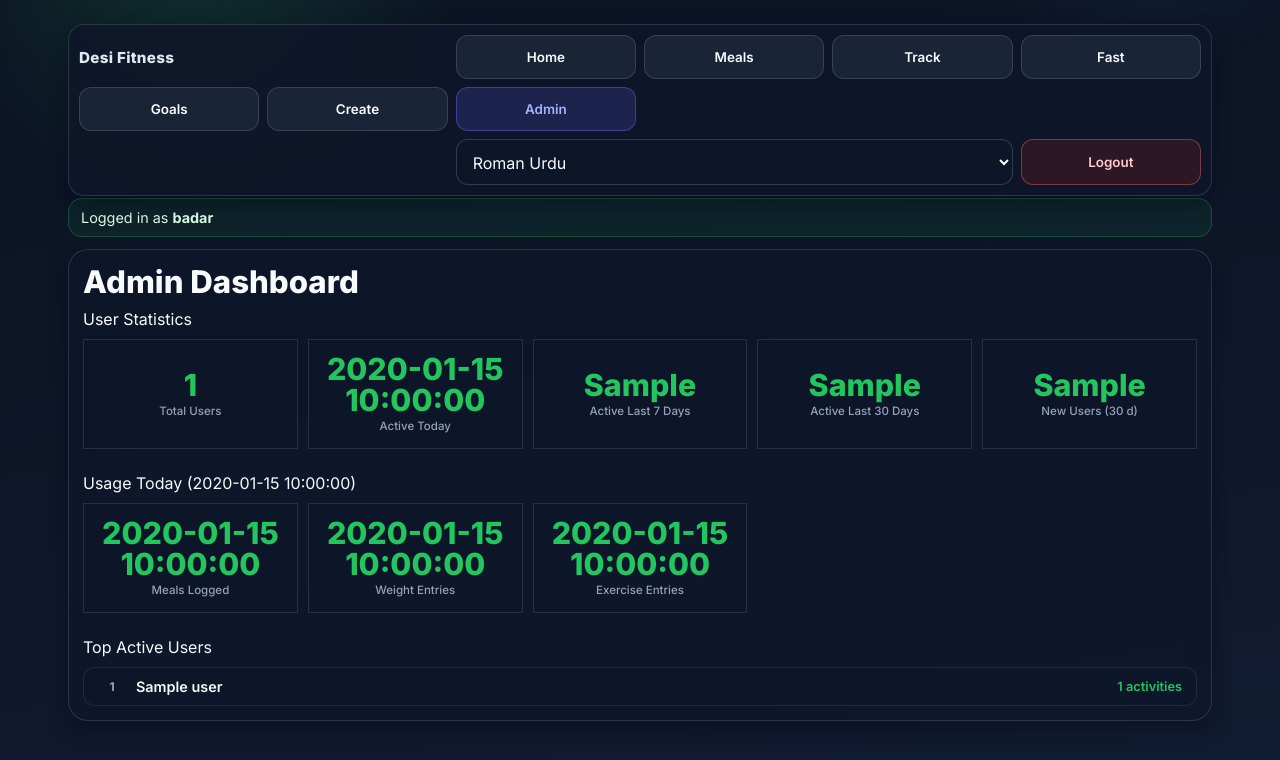
After one commit to badarhayat/Desi-Fitness, a Flask app: template templates/admin.html in a window 1280 px wide. The commit adds this page. Shown: the top 760 px of the page. Run offline with Flask 3, Linux system fonts and the light colour scheme; the visitor is signed in with stand-in values (Sample User, id 1); the template is opened without the code that fills it: most values are stand-ins (such as "Sample title", 1, 10 or a date in 2020).

Commit message:
Add Admin tab with user/usage stats, top active users (badar-only)

```diff
--- a/app.py
+++ b/app.py
@@ -167,6 +167,15 @@ def _dish_label(name: str, lang: str) -> str:
 @app.before_request
 def _set_request_language() -> None:
     g.current_lang = _get_current_language()
+
+
+@app.before_request
+def _update_last_seen() -> None:
+    """Stamp profile.last_seen on every request for the current user."""
+    username = _get_current_username()
+    if username and username in fitness_analysis.all_user_data:
+        profile = fitness_analysis.all_user_data[username].setdefault("profile", {})
+        profile["last_seen"] = datetime.utcnow().isoformat()
 
 
 @app.after_request
@@ -1027,6 +1036,93 @@ def logout():
     return redirect(url_for("login"))
 
 
+@app.route("/admin")
+def admin():
+    """Admin dashboard — accessible only to the admin user."""
+    login_check = _require_login()
+    if login_check:
+        return login_check
+    username = _get_current_username()
+    if username != ADMIN_USERNAME:
+        return redirect(url_for("home"))
+
+    today_str = _today()
+    now_utc = datetime.utcnow()
+    cutoff_7 = (now_utc - timedelta(days=7)).isoformat()
+    cutoff_30 = (now_utc - timedelta(days=30)).isoformat()
+
+    users = fitness_analysis.all_user_data
+
+    # --- User Statistics ---
+    total_users = len(users)
+    active_today = 0
+    active_7 = 0
+    active_30 = 0
+    recent_users = 0
+
+    # --- Usage Statistics (today) ---
+    meals_today = 0
+    weight_today = 0
+    exercise_today = 0
+
+    # --- Top Active Users ---
+    activity_counts = {}
+
+    for uname, udata in users.items():
+        profile = udata.get("profile", {})
+        last_seen = profile.get("last_seen") or ""
+        created_at = profile.get("created_at") or ""
+
+        if last_seen[:10] == today_str:
+            active_today += 1
+        if last_seen and last_seen >= cutoff_7:
+            active_7 += 1
+        if last_seen and last_seen >= cutoff_30:
+            active_30 += 1
+        if created_at and created_at >= cutoff_30:
+            recent_users += 1
+
+        # Usage stats — count today's entries
+        meals_today += sum(
+            1 for e in udata.get("meal_log", [])
+            if (e.get("date") or e.get("timestamp", ""))[:10] == today_str
+        )
+        weight_today += sum(
+            1 for e in udata.get("weight_log", [])
+            if (e.get("date") or "")[:10] == today_str
+        )
+        exercise_today += sum(
+            1 for e in udata.get("exercise_log", [])
+            if (e.get("date") or "")[:10] == today_str
+        )
+
+        # Activity count = total across all logs
+        total_activities = (
+            len(udata.get("meal_log", []))
+            + len(udata.get("weight_log", []))
+            + len(udata.get("exercise_log", []))
+            + len(udata.get("steps_log", []))
+            + len(udata.get("fasting_data", {}).get("history", []))
+        )
+        activity_counts[uname] = total_activities
+
+    top_users = sorted(activity_counts.items(), key=lambda x: x[1], reverse=True)[:10]
+
+    return render_template(
+        "admin.html",
+        total_users=total_users,
+        active_today=active_today,
+        active_7=active_7,
+        active_30=active_30,
+        recent_users=recent_users,
+        meals_today=meals_today,
+        weight_today=weight_today,
+        exercise_today=exercise_today,
+        top_users=top_users,
+        today_str=today_str,
+    )
+
+
 @app.route("/")
 def home():
     login_check = _require_login()
--- a/fitness_analysis.py
+++ b/fitness_analysis.py
@@ -97,6 +97,8 @@ def _ensure_user_data_keys(data: dict) -> dict:
     profile.setdefault("age_years", None)
     profile.setdefault("daily_calories_target", None)
     profile.setdefault("is_registered", False)
+    profile.setdefault("last_seen", None)
+    profile.setdefault("created_at", None)
     return data
 
 
--- a/static/style.css
+++ b/static/style.css
@@ -951,3 +951,110 @@ small {
         grid-template-columns: repeat(6, minmax(0, 1fr));
     }
 }
+
+/* ── Admin dashboard ──────────────────────────────────────────── */
+.nav-link-admin {
+    background: rgba(99, 102, 241, 0.18);
+    border-color: rgba(99, 102, 241, 0.45);
+    color: #a5b4fc;
+}
+
+.nav-link-admin:hover {
+    background: rgba(99, 102, 241, 0.32);
+    border-color: #818cf8;
+    color: #e0e7ff;
+}
+
+.admin-stats-grid {
+    display: grid;
+    grid-template-columns: repeat(2, minmax(0, 1fr));
+    gap: 10px;
+    margin-top: 10px;
+}
+
+@media (min-width: 480px) {
+    .admin-stats-grid {
+        grid-template-columns: repeat(3, minmax(0, 1fr));
+    }
+}
+
+@media (min-width: 768px) {
+    .admin-stats-grid {
+        grid-template-columns: repeat(5, minmax(0, 1fr));
+    }
+}
+
+.admin-stat-card {
+    display: flex;
+    flex-direction: column;
+    align-items: center;
+    justify-content: center;
+    gap: 4px;
+    padding: 14px 10px;
+    border-radius: var(--radius);
+    border: 1px solid rgba(148, 163, 184, 0.18);
+    background: rgba(15, 23, 42, 0.55);
+    text-align: center;
+    min-width: 0;
+}
+
+.admin-stat-value {
+    font-size: 1.9rem;
+    font-weight: 800;
+    color: var(--accent);
+    line-height: 1;
+}
+
+.admin-stat-label {
+    font-size: 0.72rem;
+    color: var(--muted);
+    font-weight: 500;
+    line-height: 1.3;
+}
+
+.admin-top-users {
+    display: flex;
+    flex-direction: column;
+    gap: 6px;
+    margin-top: 10px;
+}
+
+.admin-top-row {
+    display: grid;
+    grid-template-columns: 28px 1fr auto;
+    align-items: center;
+    gap: 10px;
+    padding: 10px 14px;
+    border-radius: var(--radius-sm);
+    border: 1px solid rgba(148, 163, 184, 0.14);
+    background: rgba(15, 23, 42, 0.45);
+}
+
+.admin-rank {
+    font-size: 0.75rem;
+    font-weight: 700;
+    color: var(--muted);
+    text-align: center;
+}
+
+.admin-uname {
+    font-size: 0.9rem;
+    font-weight: 600;
+    color: var(--text);
+    overflow: hidden;
+    text-overflow: ellipsis;
+    white-space: nowrap;
+}
+
+.admin-ucount {
+    font-size: 0.8rem;
+    color: var(--accent);
+    font-weight: 600;
+    white-space: nowrap;
+}
+
+.empty-state {
+    color: var(--muted);
+    font-size: 0.88rem;
+    padding: 1rem 0;
+}
--- /dev/null
+++ b/templates/admin.html
@@ -0,0 +1,66 @@
+{% extends "base.html" %}
+
+{% block content %}
+<section class="panel">
+    <h1>Admin Dashboard</h1>
+
+    <!-- ── User Statistics ─────────────────────────────────────── -->
+    <div class="card-head-compact">User Statistics</div>
+    <div class="admin-stats-grid">
+        <div class="admin-stat-card">
+            <div class="admin-stat-value">{{ total_users }}</div>
+            <div class="admin-stat-label">Total Users</div>
+        </div>
+        <div class="admin-stat-card">
+            <div class="admin-stat-value">{{ active_today }}</div>
+            <div class="admin-stat-label">Active Today</div>
+        </div>
+        <div class="admin-stat-card">
+            <div class="admin-stat-value">{{ active_7 }}</div>
+            <div class="admin-stat-label">Active Last 7 Days</div>
+        </div>
+        <div class="admin-stat-card">
+            <div class="admin-stat-value">{{ active_30 }}</div>
+            <div class="admin-stat-label">Active Last 30 Days</div>
+        </div>
+        <div class="admin-stat-card">
+            <div class="admin-stat-value">{{ recent_users }}</div>
+            <div class="admin-stat-label">New Users (30 d)</div>
+        </div>
+    </div>
+
+    <!-- ── Usage Statistics ─────────────────────────────────────── -->
+    <div class="card-head-compact" style="margin-top: 1.5rem;">Usage Today ({{ today_str }})</div>
+    <div class="admin-stats-grid">
+        <div class="admin-stat-card">
+            <div class="admin-stat-value">{{ meals_today }}</div>
+            <div class="admin-stat-label">Meals Logged</div>
+        </div>
+        <div class="admin-stat-card">
+            <div class="admin-stat-value">{{ weight_today }}</div>
+            <div class="admin-stat-label">Weight Entries</div>
+        </div>
+        <div class="admin-stat-card">
+            <div class="admin-stat-value">{{ exercise_today }}</div>
+            <div class="admin-stat-label">Exercise Entries</div>
+        </div>
+    </div>
+
+    <!-- ── Top Active Users ─────────────────────────────────────── -->
+    <div class="card-head-compact" style="margin-top: 1.5rem;">Top Active Users</div>
+    {% if top_users %}
+    <div class="admin-top-users">
+        {% for uname, count in top_users %}
+        <div class="admin-top-row">
+            <span class="admin-rank">{{ loop.index }}</span>
+            <span class="admin-uname">{{ uname }}</span>
+            <span class="admin-ucount">{{ count }} activities</span>
+        </div>
+        {% endfor %}
+    </div>
+    {% else %}
+    <p class="empty-state">No activity data yet.</p>
+    {% endif %}
+
+</section>
+{% endblock %}
--- a/templates/base.html
+++ b/templates/base.html
@@ -20,6 +20,9 @@
                 <a class="nav-link" href="{{ url_for('fasting') }}">{{ t("Fast / روزہ") }}</a>
                 <a class="nav-link" href="{{ url_for('graph') }}">{{ t("Goals / اہداف") }}</a>
                 <a class="nav-link" href="{{ url_for('custom_dish') }}">{{ t("Create / نیا") }}</a>
+                {% if session.get('username') == 'badar' %}
+                <a class="nav-link nav-link-admin" href="{{ url_for('admin') }}">Admin</a>
+                {% endif %}
             {% else %}
                 <a class="nav-link" href="{{ url_for('login') }}">{{ t("Login / لاگ ان") }}</a>
                 <a class="nav-link" href="{{ url_for('register') }}">{{ t("Register / رجسٹر") }}</a>
```
